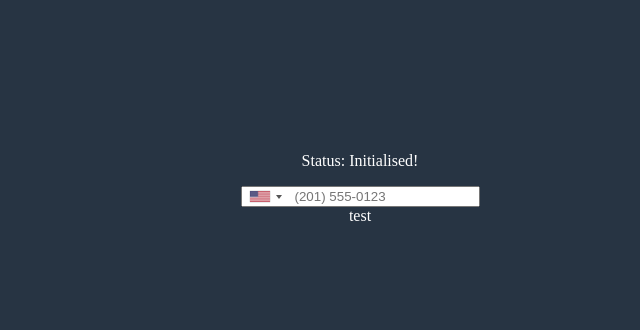
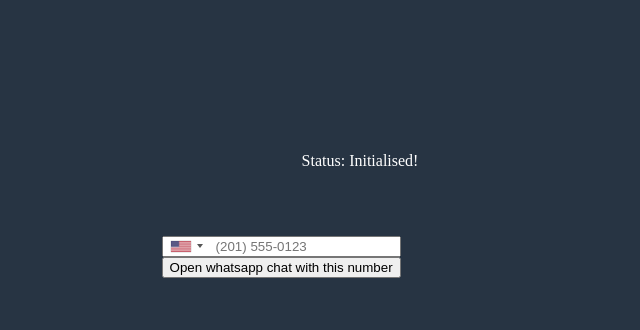
Before and after one commit to TomZelazny/whatsapp-message-unsaved-contact, a plain HTML site: page src/index.html in a window 1280 px wide. Shown: the whole page, without its empty margins (280-920 px from the left). Drawn offline with Linux system fonts and the light colour scheme.

Commit message:
more changes to te looks

```diff
--- a/src/index.html
+++ b/src/index.html
@@ -31,8 +31,10 @@
     Status:
     <span id="status">Initialising...</span>
   </p>
-  <input id="phone" type="tel">
-  <div id="test">test</div>
+  <form id="phone_form">
+    <input id="phone" type="tel" name="phone">
+    <button type="submit">Open whatsapp chat with this number</button>
+  </form>
   <script src="init.js"></script>
 </body>
 
--- a/src/init.js
+++ b/src/init.js
@@ -8,6 +8,6 @@ iti.promise.then(function () {
     statusElement.innerHTML = "Initialised!";
 });
 
-document.getElementById("test").addEventListener("click", () => {
+document.getElementById("phone_form").addEventListener("submit", () => {
     window.location.href = `https://wa.me/${iti.getNumber()}`
 })
--- a/src/style.css
+++ b/src/style.css
@@ -6,3 +6,7 @@ body {
     background: #273443;
     color: white;
 }
+
+#phone_form {
+    padding: 10%;
+}
```
